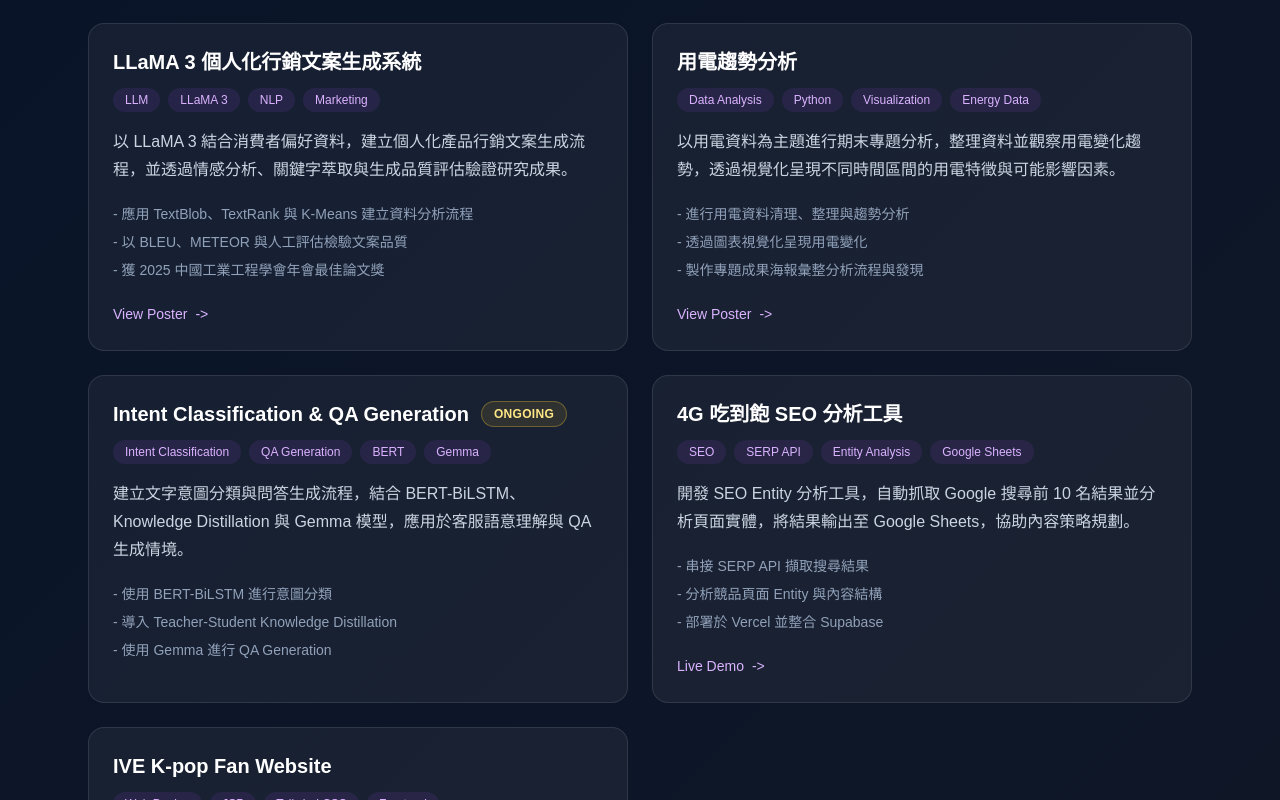
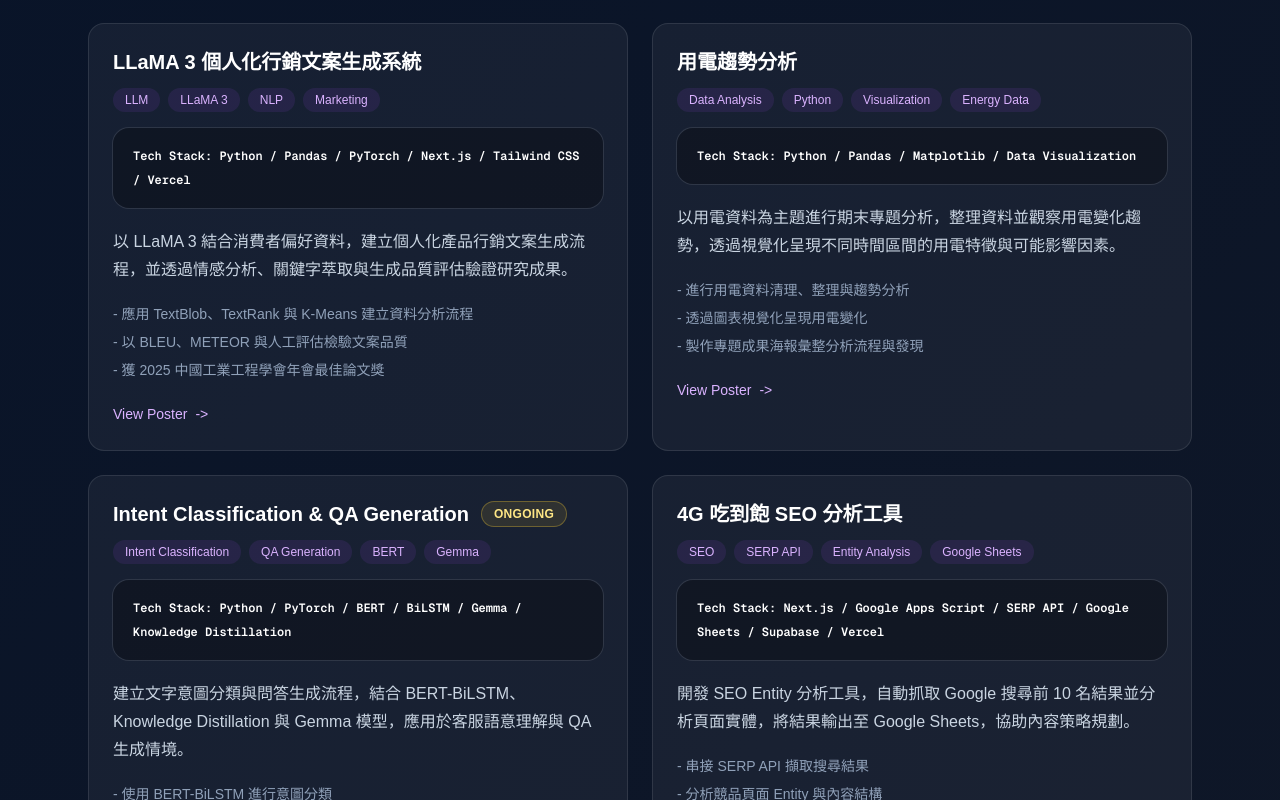
Before and after one commit to brian-kai/my-portfolio, a Next.js app: page / in a window 1280 px wide. Shown: the part 4420-5220 px from the top of the page. Built offline with nearby package versions, Linux system fonts and the light colour scheme.

Commit message:
update portfolio

```diff
--- a/app/ive/page.tsx
+++ b/app/ive/page.tsx
@@ -151,8 +151,8 @@ export default function IvePage() {
 
   return (
     <main className="min-h-screen bg-[#0f1021] text-white">
-      <nav className="sticky top-0 z-50 border-b border-white/10 bg-[#0f1021]/85 px-6 py-4 backdrop-blur">
-        <div className="mx-auto flex max-w-6xl items-center justify-between">
+      <nav className="sticky top-0 z-50 border-b border-white/10 bg-[#0f1021]/85 backdrop-blur">
+        <div className="mx-auto flex max-w-6xl items-center justify-center px-6 py-4 md:justify-between">
           <Link href="/" className="text-lg font-bold">
             Kevin Huang
           </Link>
--- a/app/page.tsx
+++ b/app/page.tsx
@@ -136,6 +136,7 @@ const projects = [
   {
     title: "LLaMA 3 個人化行銷文案生成系統",
     tags: ["LLM", "LLaMA 3", "NLP", "Marketing"],
+    techStack: ["Python", "Pandas", "PyTorch", "Next.js", "Tailwind CSS", "Vercel"],
     description:
       "以 LLaMA 3 結合消費者偏好資料，建立個人化產品行銷文案生成流程，並透過情感分析、關鍵字萃取與生成品質評估驗證研究成果。",
     highlights: [
@@ -149,6 +150,7 @@ const projects = [
   {
     title: "用電趨勢分析",
     tags: ["Data Analysis", "Python", "Visualization", "Energy Data"],
+    techStack: ["Python", "Pandas", "Matplotlib", "Data Visualization"],
     description:
       "以用電資料為主題進行期末專題分析，整理資料並觀察用電變化趨勢，透過視覺化呈現不同時間區間的用電特徵與可能影響因素。",
     highlights: [
@@ -162,6 +164,14 @@ const projects = [
   {
     title: "Intent Classification & QA Generation",
     tags: ["Intent Classification", "QA Generation", "BERT", "Gemma"],
+    techStack: [
+      "Python",
+      "PyTorch",
+      "BERT",
+      "BiLSTM",
+      "Gemma",
+      "Knowledge Distillation",
+    ],
     description:
       "建立文字意圖分類與問答生成流程，結合 BERT-BiLSTM、Knowledge Distillation 與 Gemma 模型，應用於客服語意理解與 QA 生成情境。",
     highlights: [
@@ -173,6 +183,14 @@ const projects = [
   {
     title: "4G 吃到飽 SEO 分析工具",
     tags: ["SEO", "SERP API", "Entity Analysis", "Google Sheets"],
+    techStack: [
+      "Next.js",
+      "Google Apps Script",
+      "SERP API",
+      "Google Sheets",
+      "Supabase",
+      "Vercel",
+    ],
     description:
       "開發 SEO Entity 分析工具，自動抓取 Google 搜尋前 10 名結果並分析頁面實體，將結果輸出至 Google Sheets，協助內容策略規劃。",
     highlights: [
@@ -186,6 +204,7 @@ const projects = [
   {
     title: "IVE K-pop Fan Website",
     tags: ["Web Design", "JSP", "Tailwind CSS", "Frontend"],
+    techStack: ["JSP", "HTML", "CSS", "JavaScript", "Tailwind CSS"],
     description:
       "製作 IVE 主題粉絲網站，規劃成員介紹、作品資訊與互動頁面，練習前端版面設計、資料呈現與使用者瀏覽體驗。",
     highlights: [
@@ -512,6 +531,10 @@ export default function Home() {
                   ))}
                 </div>
 
+                <div className="mb-5 rounded-2xl bg-black/30 px-5 py-4 font-mono text-xs font-semibold leading-6 text-white ring-1 ring-white/10">
+                  Tech Stack: {project.techStack.join(" / ")}
+                </div>
+
                 <p className="mb-5 leading-7 text-slate-300">
                   {project.description}
                 </p>
```
